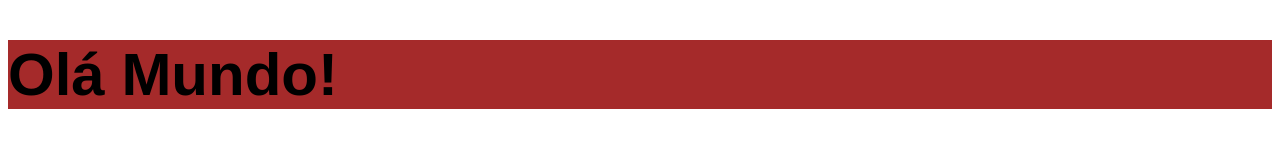
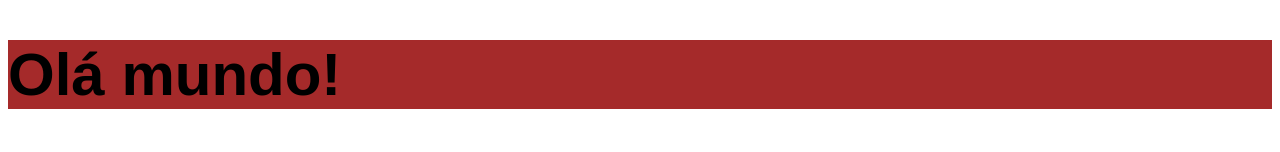
Before and after one commit to Bisdcode/chronos-pomodoro, a React (Vite) app: page / in a window 1280 px wide. Shown: the top 152 px of the page. Built offline with nearby package versions, Linux system fonts and the light colour scheme.

Commit message:
props and children components

```diff
--- a/src/App.tsx
+++ b/src/App.tsx
@@ -8,7 +8,7 @@
 
     return (
     <div>
-        <Heading/>
+        <Heading attr={123} attr2='String'>Olá mundo!</Heading>
         <p>
             Este é um exemplo de aplicação React com TypeScript e Vite.
             <br />
--- a/src/components/Heading.tsx
+++ b/src/components/Heading.tsx
@@ -1,5 +1,6 @@
 import styles from './Heading.module.css';
 
-export function Heading() {
-    return <h1 className={styles.heading}>Olá Mundo!</h1>
+export function Heading(props) {
+    console.log(props)
+    return <h1 className={styles.heading}>{props.children}</h1>
 }
```
